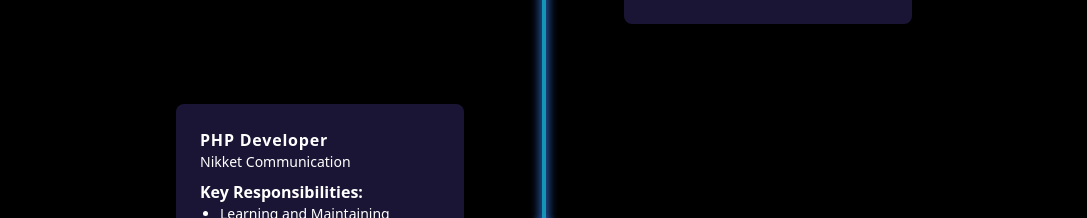
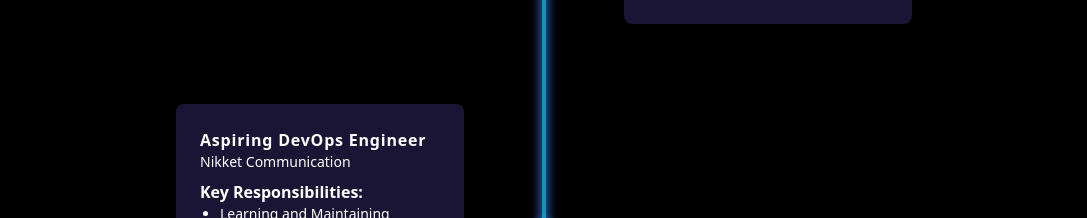
Before and after one commit to adityarajmishraji/portfolio-adi-main, a React (Create React App) app: page / in a window 1280 px wide. Shown: the part 2420-2638 px from the top of the page, without its empty margins (96-1183 px from the left). Built offline with nearby package versions, Linux system fonts and the light colour scheme; a web font is replaced by a local one.

Commit message:
first commit

```diff
--- a/src/Component/Experience.jsx
+++ b/src/Component/Experience.jsx
@@ -149,7 +149,7 @@ const Experience = () => {
             <div className="w-full md:w-1/2 flex justify-end pr-0 md:pr-8 relative">
               <div className="bg-[#1B1535] p-6 rounded-lg shadow-lg w-full md:w-[60%] md:mr-12 hover:shadow-[0_0_20px_rgba(21,149,182,0.5)] hover:border hover:border-[#1595B6] transition-all duration-300">
                 <h4 className="text-left font-extrabold whitespace-normal tracking-wider">
-                  PHP Developer
+                  Aspiring DevOps Engineer
                 </h4>
                 <p className="text-sm">Nikket Communication</p>
                 <h4 className="font-semibold mt-2">Key Responsibilities:</h4>
```
